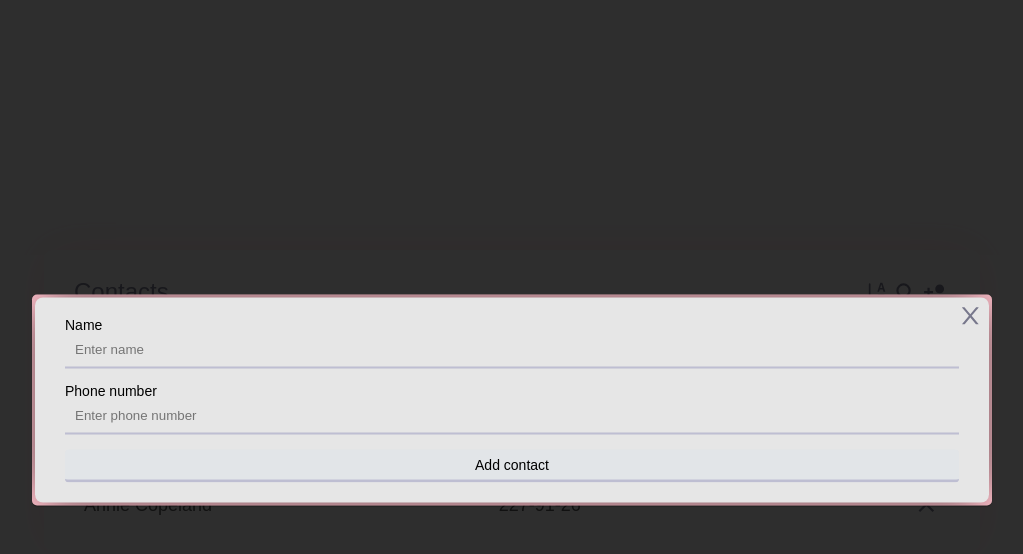
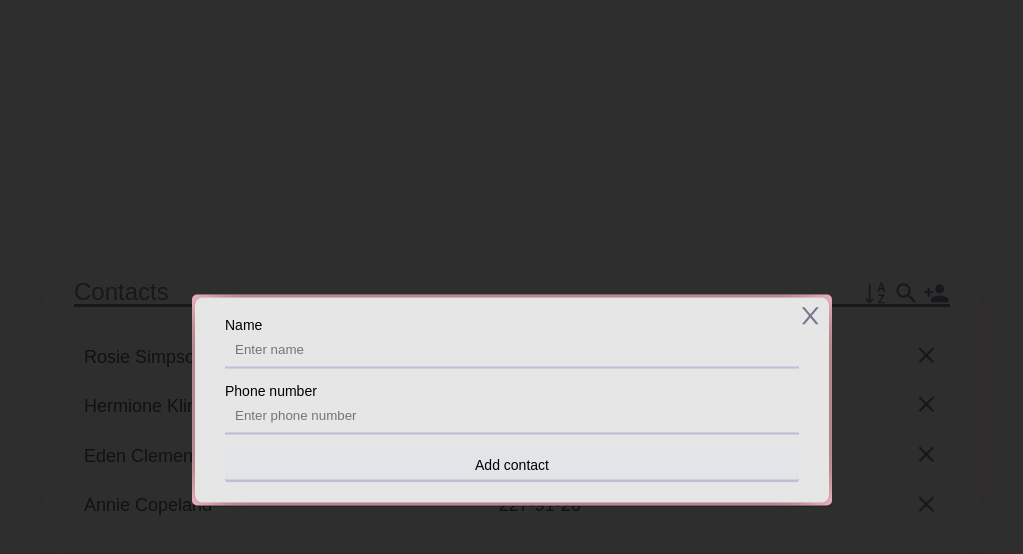
Before and after one commit to Iryna-Artymuk/goit-react-hw-06-phonebook, a React (Create React App) app: page / in a window 1280 px wide. Both pictures are taken after a click on the button 1064 px from the left and 294 px from the top of the page. Shown: the top 554 px of the page, without its empty margins (128-1151 px from the left). Built offline with nearby package versions, Linux system fonts and the light colour scheme.

Commit message:
Update Modal.module.css

```diff
--- a/src/components/Modal/Modal.module.css
+++ b/src/components/Modal/Modal.module.css
@@ -16,7 +16,7 @@
   top: 50%;
   left: 50%;
   transform: translate(-50%, -50%);
-  width: 50vw;
+  width: 100vw;
   height: auto;
   /* max-width: 90vw;
   max-height: 90vh; */
@@ -32,6 +32,6 @@
 
 @media screen and (min-width: 600px) {
   .modal {
-    width: 75vw;
+    width: 50vw;
   }
 }
```
